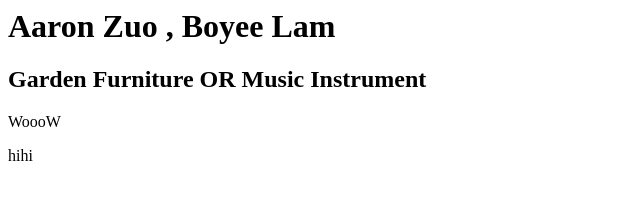
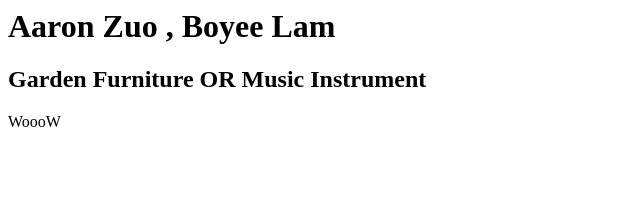
Before and after one commit to boyeel/iat339-P02, a plain HTML site: page index.html in a window 1280 px wide. Shown: the full height of the page, 0-640 px from the left. Drawn offline with Linux system fonts and the light colour scheme.

Commit message:
Revert 3dfb874..f00fb95
This rolls back to commit 3dfb87434be06a087cb3ef93e9febb62e4252611.

```diff
--- a/index.html
+++ b/index.html
@@ -3,7 +3,6 @@
 
 	<h2>Garden Furniture OR Music Instrument</h2>
 	<p>WoooW<p>
-		<p>hihi</p>
 
 
 </html>
```
